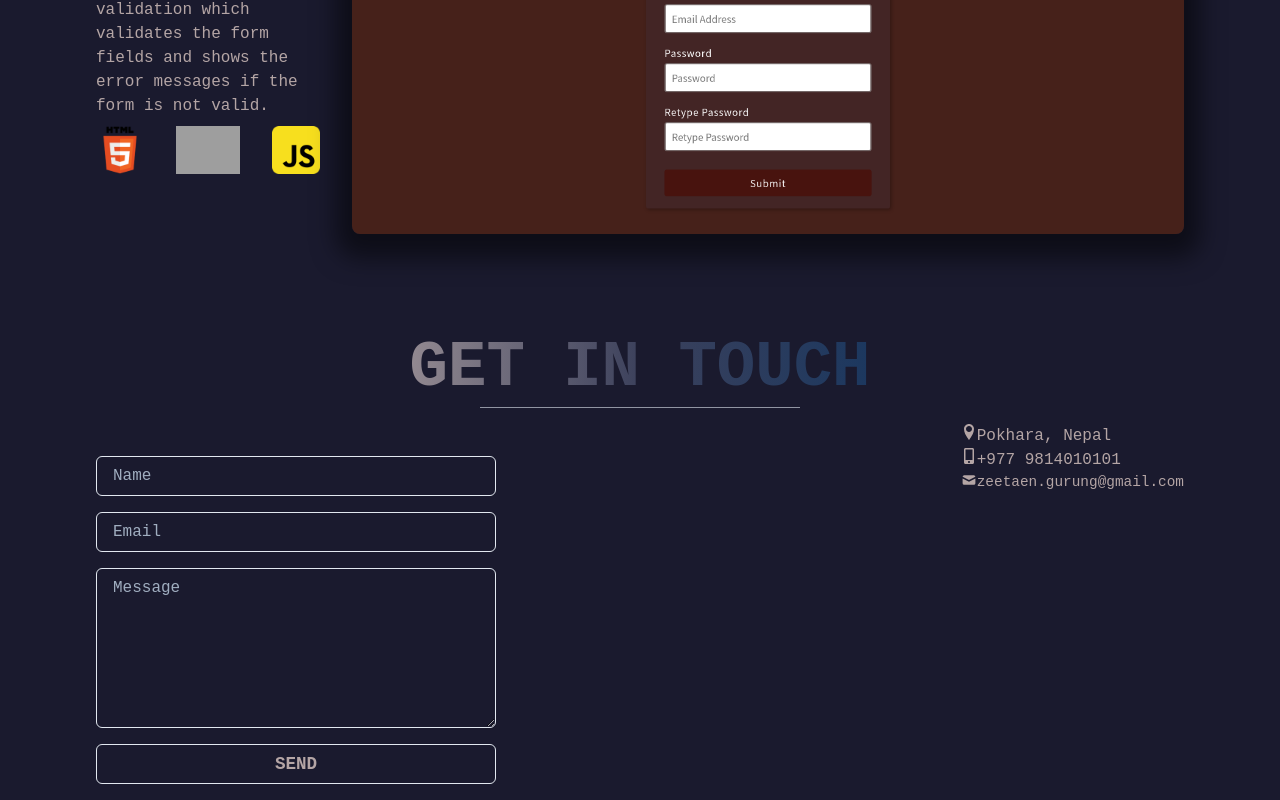
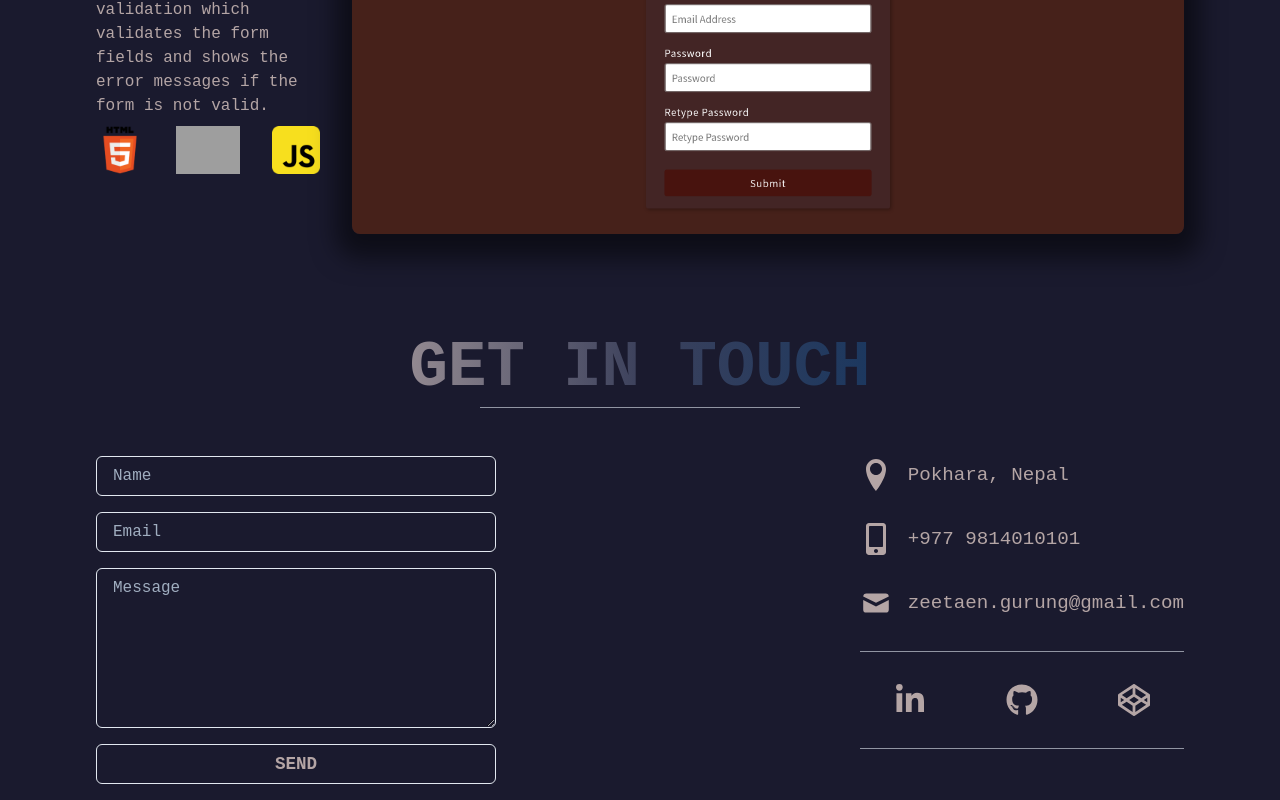
Before and after one commit to zeetaengrg/portfolio, a Next.js app: page / in a window 1280 px wide. Shown: the part 2612-3412 px from the top of the page. Built offline with nearby package versions, Linux system fonts and the light colour scheme; grey boxes are pictures that could not be loaded.

Commit message:
style: respective stylings added using objects
- btnStyle, linkStyle, socialLinkStyle, flexStyle objects were created to store relative stylings

```diff
--- a/components/Contacts.jsx
+++ b/components/Contacts.jsx
@@ -24,6 +24,37 @@ const Contacts = () => {
         _focus: { boxShadow: "none" },
         _hover: { bg: "#0F3460", color: "#B4A5A5", borderColor: "#0F3460" },
         _active: { bg: "none", transform: "scale(0.98)" },
+    }
+
+    const iconStyle = {
+        fontSize: "2rem",
+    }
+
+    const textStyle = {
+        fontSize: "1.2rem",
+    }
+
+    const flexStyle = {
+        gap: "1rem",
+        alignItems: "center",
+    }
+
+    const linkStyle = {
+        _hover:{
+            "&::after": { content: "none" },
+            color: "#B4A5A5",
+        },
+        textTransform:"none",
+        _focus: { boxShadow: "none" },
+    }
+
+    const socialLinkStyle = {
+        textTransform:"none",
+        _focus: { boxShadow: "none" },
+        fontSize: "2rem",
+        cursor: "pointer",
+        transition: "all 0.2s ease-out",
+        _hover: { transform: "translateY(5px)", color: "#fff", "&::after": { content: "none" }},
     }
 
     return (
@@ -80,32 +111,57 @@ const Contacts = () => {
                         width="25rem"
                         variant="outline"
                         sx={btnStyle}
+                        onClick={handleSubmit}
                     >
                         Send
                     </Button>
                 </FormControl>
-                <Flex flexDirection="column">
-                    <Flex>
-                        <ImLocation />
-                        <Text>Pokhara, Nepal</Text>
+                <Flex flexDirection="column" justifyContent="center" gap="2rem">
+                    <Flex sx={flexStyle}>
+                        <ImLocation style={iconStyle} />
+                        <Text sx={textStyle}>Pokhara, Nepal</Text>
                     </Flex>
-                    <Flex>
-                        <FaMobileAlt />
-                        <Text>+977 9814010101</Text>
+                    <Flex sx={flexStyle}>
+                        <FaMobileAlt style={iconStyle} />
+                        <Text sx={textStyle}>+977 9814010101</Text>
                     </Flex>
-                    <Flex>
-                        <HiMail />
+                    <Flex sx={flexStyle}>
+                        <HiMail style={iconStyle} />
                         <Link
                             href="mailto:zeetaen.gurung@gmail.com"
-                            _hover={{
-                                "&::after": { content: "none" },
-                                color: "#B4A5A5",
-                            }}
-                            textTransform="none"
+                            sx={linkStyle}
                         >
-                            <Text>zeetaen.gurung@gmail.com</Text>
+                            <Text sx={textStyle}>zeetaen.gurung@gmail.com</Text>
                         </Link>
                     </Flex>
+                    <Divider />
+                    <Flex gap="5rem" justifyContent="center">
+                        <Link
+                            sx={socialLinkStyle}
+                            href="https://www.linkedin.com/in/zeetaen"
+                            target="_blank"
+                            rel="noreferrer noopener nofollow"
+                        >
+                            <FaLinkedinIn />
+                        </Link>
+                        <Link
+                            sx={socialLinkStyle}
+                            href="https://github.com/zeetaen1989"
+                            target="_blank"
+                            rel="noreferrer noopener nofollow"
+                        >
+                            <FaGithub />
+                        </Link>
+                        <Link
+                            sx={socialLinkStyle}
+                            href="https://codepen.io/zeetaen1989"
+                            target="_blank"
+                            rel="noreferrer noopener nofollow"
+                        >
+                            <FaCodepen />
+                        </Link>
+                    </Flex>
+                    <Divider />
                 </Flex>
             </Flex>
         </>
```
